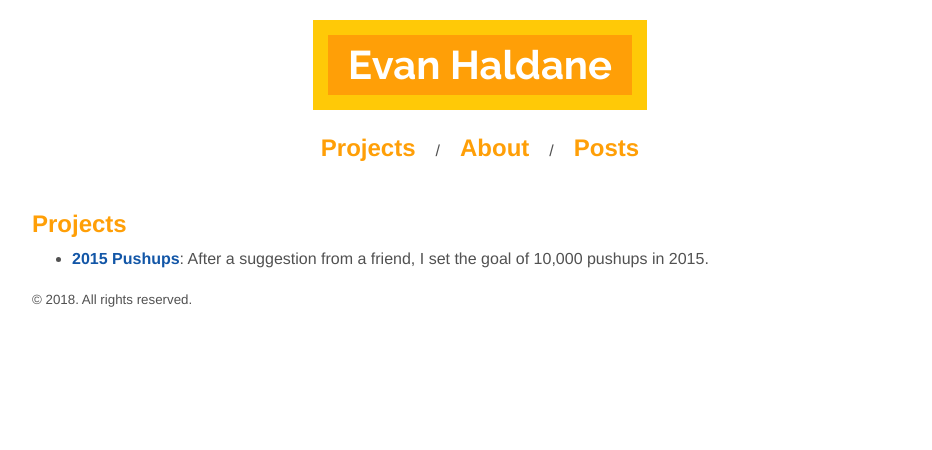
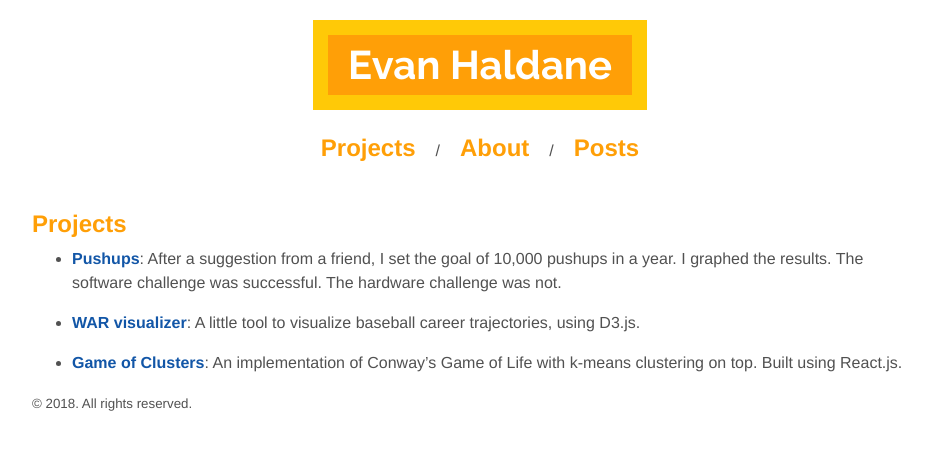
Before and after one commit to evanhaldane/evanhaldane.github.io, a Jekyll site: the page built from projects.md, in a window 1280 px wide. Shown: the top 450 px of the page, without its empty margins (160-1092 px from the left). Built offline with Jekyll 4.4.1, drawn with Linux system fonts in a browser that asks for light colours.

Commit message:
update projects page

```diff
--- a/projects.md
+++ b/projects.md
@@ -5,4 +5,8 @@ title: Projects
 
 ## Projects
 
-- [2015 Pushups](/pushups/): After a suggestion from a friend, I set the goal of 10,000 pushups in 2015.
+- [Pushups](/pushups/): After a suggestion from a friend, I set the goal of 10,000 pushups in a year. I graphed the results. The software challenge was successful. The hardware challenge was not.
+
+- [WAR visualizer](/war-visualizer/): A little tool to visualize baseball career trajectories, using D3.js.
+
+- [Game of Clusters](https://evanhaldane.github.io/life): An implementation of Conway's Game of Life with k-means clustering on top. Built using React.js.
```
